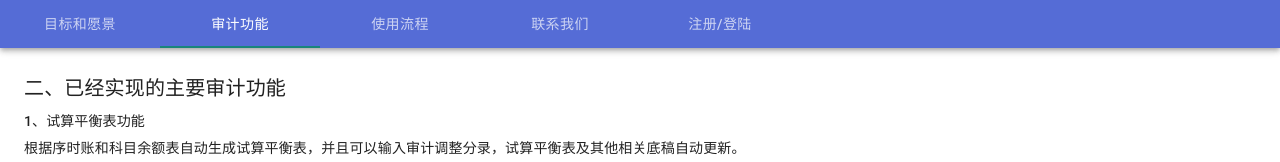
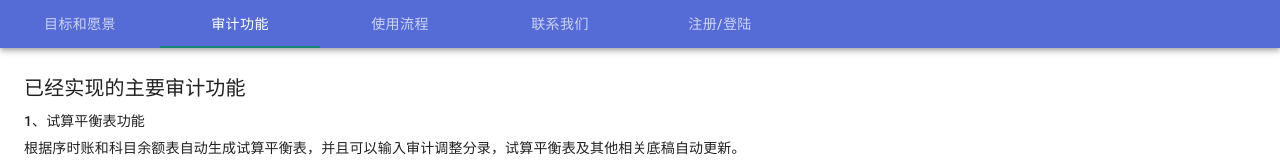
Before and after one commit to litufu/gewuaduitfront, a React (Create React App) app: page / in a window 1280 px wide. Both pictures are taken after a click on the tab "审计功能". Shown: the top 162 px of the page. Built offline with nearby package versions, Linux system fonts and the light colour scheme; what apollo-upload-client would draw is missing.

Commit message:
修改程序bug

```diff
--- a/src/pages/index.js
+++ b/src/pages/index.js
@@ -110,7 +110,7 @@ export default function SimpleTabs() {
       </TabPanel>
       <TabPanel value={value} index={1}>
         <Typography variant="h6" gutterBottom>
-          二、已经实现的主要审计功能
+          已经实现的主要审计功能
         </Typography>
         <Typography variant="subtitle2" gutterBottom>
           1、试算平衡表功能
```
